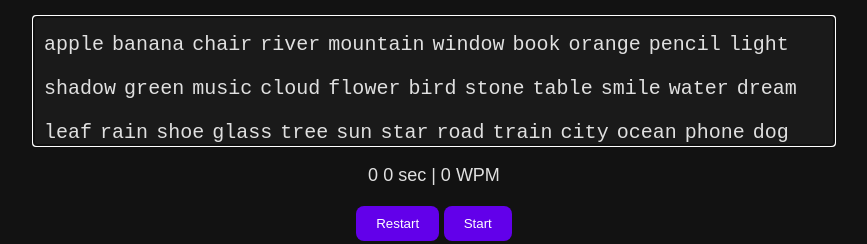
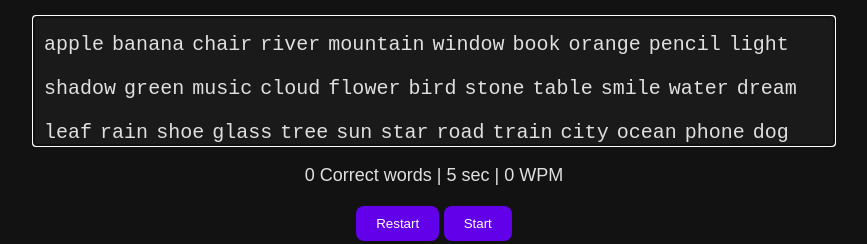
Before and after one commit to atoor8381/typeit, a website built with Vite: page typeit/index.html in a window 1280 px wide. Shown: the part 174-418 px from the top of the page, without its empty margins (206-1073 px from the left). Built offline with nearby package versions, Linux system fonts and the light colour scheme.

Commit message:
add timer

```diff
--- a/typeit/index.html
+++ b/typeit/index.html
@@ -29,7 +29,7 @@
           <div id="words-container"></div>
       </div>
       <div id="status">
-        <span id="correctwords">0</span>
+        <span id="correctwords">0 </span> Correct words |
         <span id="timer">0</span> sec |
         <span id="wpm">0</span> WPM
       </div>
--- a/typeit/src/main.js
+++ b/typeit/src/main.js
@@ -23,8 +23,24 @@ let correctwords = document.getElementById('correctwords')
 let start = document.getElementById('start')
 let caret = document.createElement("span");
 let wordsContainer = document.getElementById('words-container')
+let timerElement = document.getElementById('timer')
 caret.classList.add("caret");
 
+
+let timeleft=10;
+function timer(){
+  let interval = setInterval(() => {
+    timeleft--;
+    console.log(timeleft)
+    if(timeleft==0){
+      clearInterval(interval)
+      console.log("time up")
+    }
+    timerElement.textContent=timeleft
+  }, 1000);
+}
+
+timer()
 
 function generatewords(count) {
   let text = []
@@ -91,14 +107,16 @@ function play() {
     let expectedkey = checkword[spancount].innerText
     if (keypressed === " ") {
       e.preventDefault();
+      numofwords++;
+      correctwords.innerHTML = numofwords;
       console.log("aghe chalo");
       spancount++; // move to next word on space
-    }
-    else if (keypressed === 'Backspace') {
+    }else if (keypressed === 'Backspace') {
       spancount = Math.max(0, spancount - 1); // don’t let it go below 0
       console.log("backspace pressed");
       numofwords = Math.max(0, numofwords - 1)
       correctwords.innerHTML = numofwords;
+      checkword[spancount].classList.remove('correct','wrong')
     }
     else if (keypressed === expectedkey) {
       console.log("hogaya kaam");
@@ -109,6 +127,7 @@ function play() {
     }
     else {
       console.log("abey bsdk kia kr raha hai");
+      checkword[spancount].classList.add('wrong')
       spancount++;
     }
     scrollIfNeeded()
```
